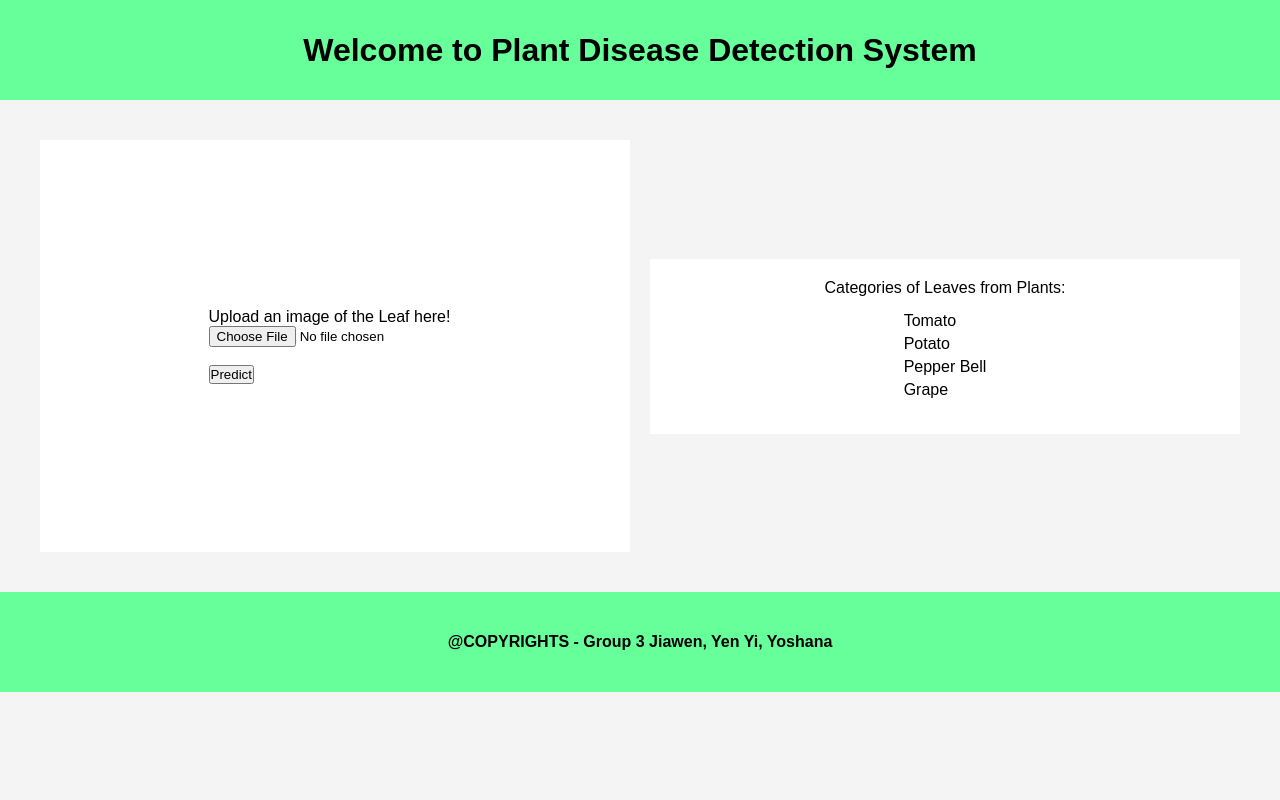
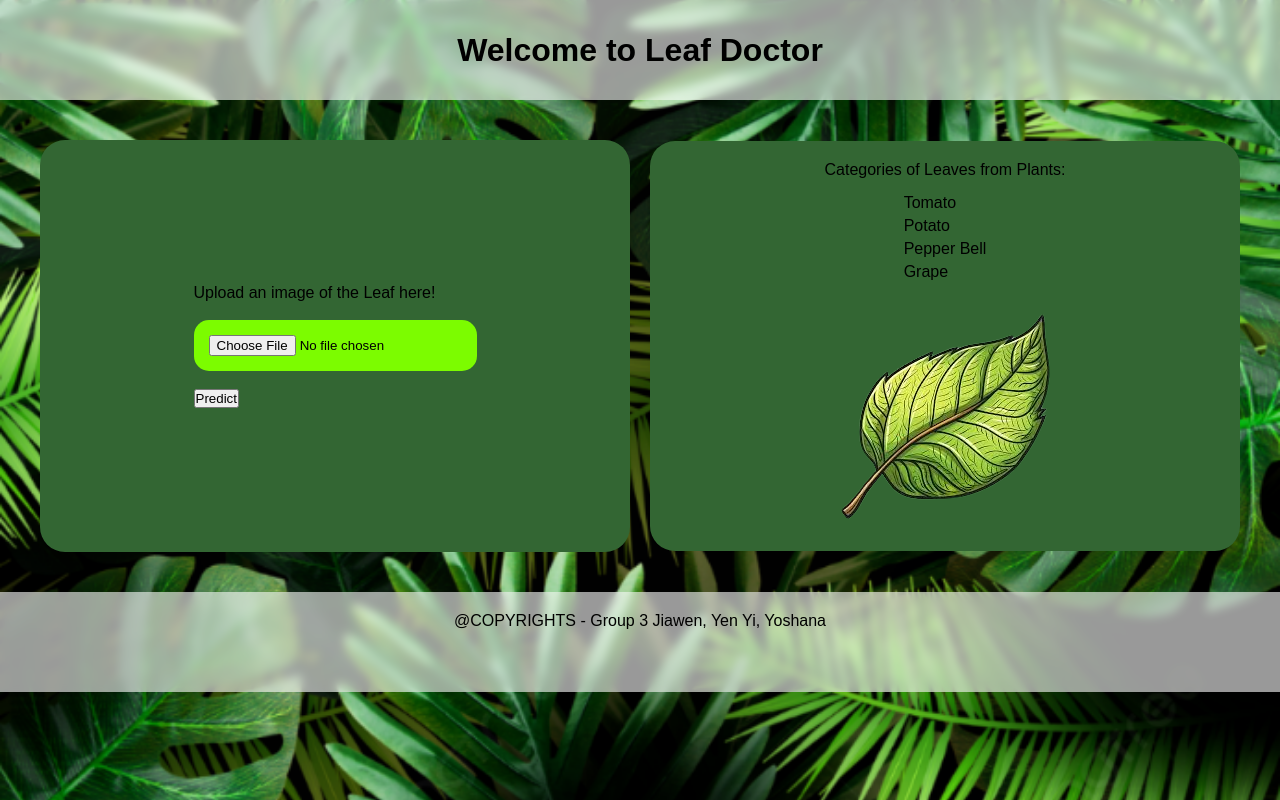
Before and after one commit to Yoshana18/Group3_PlantDisease, a Flask app: page / in a window 1280 px wide. Run offline with Flask 3, Linux system fonts and the light colour scheme.

Commit message:
save the changes

```diff
--- a/templates/index.html
+++ b/templates/index.html
@@ -6,100 +6,61 @@
 
     <style>
         * {
-            margin: 0; padding: 0;
-            box-sizing: border-box;
-        }
+            margin: 0; padding: 0; box-sizing: border-box; }
 
         body {
-            width: 100%; margin: auto;
-            font-family: Arial, sans-serif;
-            background-color: #f4f4f4;
-        }
+            width: 100%; margin: auto; font-family: Arial, sans-serif;
+            background: url('image/Background.png') no-repeat center center fixed;
+            background-size: cover; }
+
+        h1, .grid_3 {
+            background: rgba(255, 255, 255, 0.6); /* Light transparency */
+            backdrop-filter: blur(5px); /* Softens the background */
+            padding: 20px; text-align: center;
+            color: black; justify-content: center;}
+
+        h1 {
+            display: flex; justify-content: center; align-items: center;
+            padding: 20px; color: black; text-align: center; }
 
         .Main_Container {
-            display: grid;
-            grid-template-rows: 100px auto 100px;
-        }
-
-        h1 {
-            display: flex;
-            background-color: #66FF99;
-            justify-content: center;
-            align-items: center;
-            padding: 20px;
-            color: black;
-            text-align: center;
-        }
+            display: grid; grid-template-rows: 100px auto 100px; }
 
         /* Grid 2 - Main Content */
         .grid_2 {
-            display: flex;
-            justify-content: space-between;
-            align-items: center;
-            gap: 20px;
-            padding: 40px;
-        }
+            display: flex; justify-content: space-between; align-items: center;
+            gap: 20px; padding: 40px; }
 
         /* Form container */
         .grid_2A {
-            display: flex;
-            flex-direction: column;
-            align-items: center;
-            justify-content: center;
-            background-color: white;
-            width: 50%;
-            height: 412px;
-            padding: 20px;
-<!--            border: 2px solid black;-->
-        }
+            display: flex; flex-direction: column; align-items: center;
+            justify-content: center; background-color: #336633; width: 50%;
+            height: 412px; padding: 20px; border-radius: 25px; }
 
         #imagePreview {
-            display: none;
-            max-width: 300px;
-            height: auto;
-            border-radius: 4px;
-            padding: 5px;
-            margin-top: 10px;
-<!--            border: 1px solid #ddd;-->
-        }
+            display: none; max-width: 300px; height: auto; border-radius: 4px;
+            padding: 5px; margin-top: 10px; }
 
         /* Categories Section */
         .grid_2B {
-            display: flex;
-            flex-direction: column;
-            align-items: center;
-            justify-content: center;
-            background-color: white;
-            width: 50%;
-            padding: 20px;
-<!--            border: 2px solid black;-->
-        }
+            display: flex; flex-direction: column; align-items: center;
+            justify-content: center; background-color: #336633;
+            width: 50%; padding: 20px; border-radius: 25px; }
 
         ul {
-            text-decoration: none;
-            list-style-type: none;
-            padding: 10px;
-        }
+            text-decoration: none; list-style-type: none; padding: 10px; }
 
         ul li {
-            margin: 5px 0;
-        }
+            margin: 5px 0;}
 
         .grid_2B img {
-            max-width: 100%;
-            height: auto;
-            margin-top: 10px;
-        }
+            max-width: 100%; height: auto; margin-top: 10px; }
 
-        /* Footer */
-        .grid_3 {
-            display: flex;
-            justify-content: center;
-            align-items: center;
-            padding: 20px;
-            background-color: #66FF99;
-            font-weight: bold;
-        }
+        .up_c
+        {
+            background-color: #7CFC00; width: auto; height: auto;
+            justify-content: center; padding: 15px;  border-radius: 15px;}
+
         @media (max-width: 600px) {
             .grid_2 {
                 flex-direction: column;
@@ -124,30 +85,29 @@
             .grid_2A, .grid_2B {
                 width: 80%;
             }
+        }
 
-        .up_c
-        {
-            background-color: red;
-
-        }
     </style>
 </head>
 
 <body>
     <div class="Main_Container">
         <h1 class="grid_1">
-            Welcome to Plant Disease Detection System
+            Welcome to Leaf Doctor
         </h1>
 
         <div class="grid_2">
             <!-- Image Upload Section -->
             <section class="grid_2A">
                 <form method="post" enctype="multipart/form-data">
-                    <label for="imageUpload" class="up_c">Upload an image of the Leaf here!</label>
+                    <label for="imageUpload"> Upload an image of the Leaf here!</label>
                     <br>
-                    <input type="file" id="imageUpload" name="image" accept="image/*" onchange="previewImage(event)" class="up_c">
                     <br>
-                    <img id="imagePreview" src="" alt="Image Preview" class="up_c">
+                    <div  class="up_c">
+                        <input type="file" id="imageUpload" name="image" accept="image/*" onchange="previewImage(event)">
+                        <br>
+                        <img id="imagePreview" src="" alt="Image Preview" class="up_c">
+                    </div>
                     <br>
                     <button type="submit">Predict</button>
                 </form>
@@ -162,7 +122,7 @@
                     <li>Pepper Bell</li>
                     <li>Grape</li>
                 </ul>
-<!--                <img src="Image/Leaf.png" alt="leaf">-->
+                <img src="Image/Leaf.png" alt="leaf">
             </section>
         </div>
 
```
Also changed, not shown: templates/image/Background.png (added).
